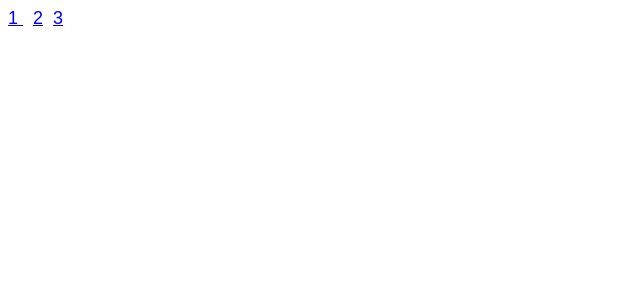
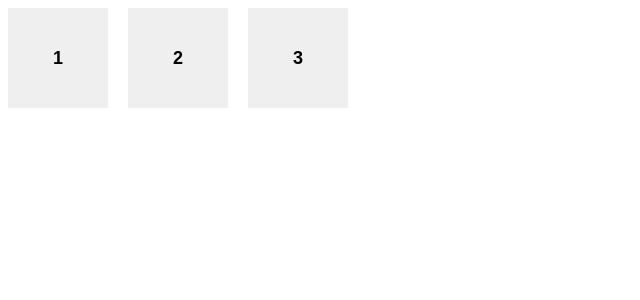
Before and after one commit to divnvp/russian-laboratory, a Vue app: page / in a window 1280 px wide. Shown: the top 300 px of the page, without its empty margins (0-640 px from the left). Built offline with nearby package versions, Linux system fonts and the light colour scheme.

Commit message:
add: styles for buttons in HomeComponent.vue

```diff
--- a/src/components/HomeComponent.vue
+++ b/src/components/HomeComponent.vue
@@ -1,8 +1,8 @@
 <template>
-  <div style="font-size: 18px">
-    <router-link to="/first" style="margin-right: 10px"> 1 </router-link>
-    <router-link to="/second" style="margin-right: 10px">2</router-link>
-    <router-link to="/third">3</router-link>
+  <div>
+    <button @click="$router.push('/first')">1</button>
+    <button @click="$router.push('/second')">2</button>
+    <button @click="$router.push('/third')">3</button>
   </div>
 </template>
 
@@ -13,3 +13,24 @@ export default Vue.extend({
   name: "HomeComponent",
 });
 </script>
+
+<style scoped>
+button {
+  margin-right: 20px;
+
+  width: 100px;
+  height: 100px;
+
+  cursor: pointer;
+
+  border: none;
+
+  font-size: 18px;
+  font-weight: bold;
+}
+
+button:hover {
+  background-color: gray;
+  color: white;
+}
+</style>
```
